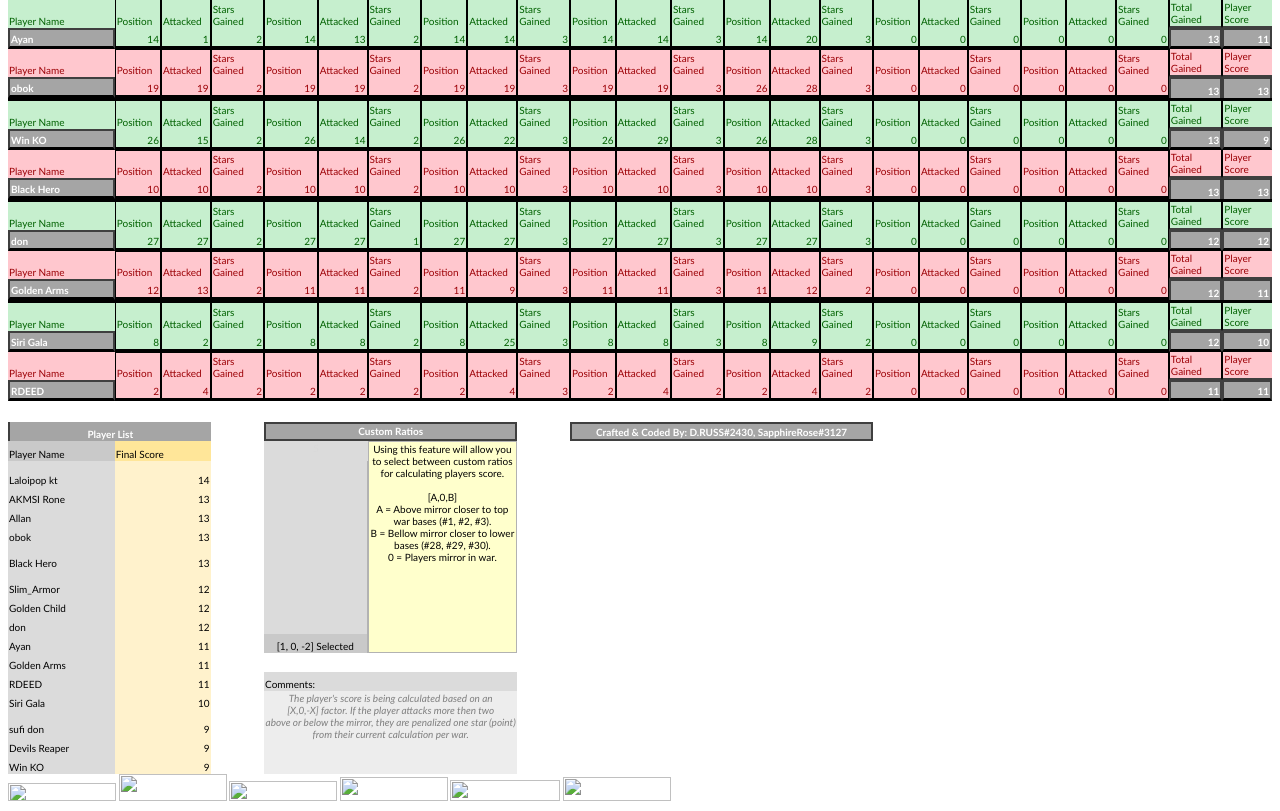
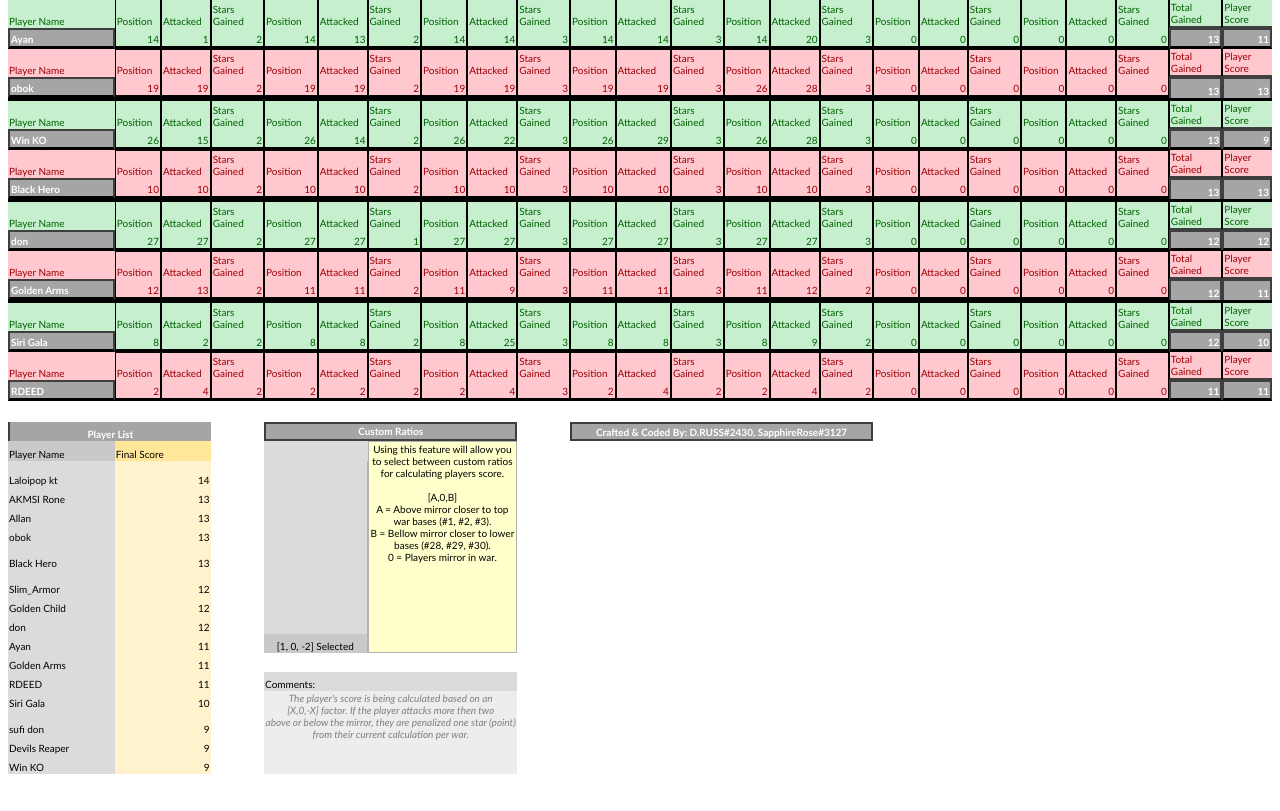
Before and after one commit to RussDev7/True_Chaos-CWL-Logs, a plain HTML site: page #07Feb22-CWLTokens.html in a window 1280 px wide. Shown: the part 384-1195 px from the top of the page. After the commit the page ends 1166 px from the top, so only its background shows below. Drawn offline with Linux system fonts and the light colour scheme.

Commit message:
Update #07Feb22-CWLTokens.html

```diff
--- a/#07Feb22-CWLTokens.html
+++ b/#07Feb22-CWLTokens.html
@@ -1215,12 +1215,6 @@
 		<td align="left" valign=bottom><font color="#000000"><br></font></td>
 	</tr>
 </table>
-<img src="cba5814c87355a70f1229080053a0e64_html_b3a081040ca02208.png" width=108 height=18>
-<img src="cba5814c87355a70f1229080053a0e64_html_fc5398e95ce261ff.png" width=108 height=27>
-<img src="cba5814c87355a70f1229080053a0e64_html_f10dea8ca490aa04.png" width=108 height=20>
-<img src="cba5814c87355a70f1229080053a0e64_html_89b1314c82bdaccd.png" width=108 height=24>
-<img src="cba5814c87355a70f1229080053a0e64_html_45eaed62764e98a7.png" width=110 height=21>
-<img src="cba5814c87355a70f1229080053a0e64_html_54804ba3b81f6c16.png" width=108 height=24>
 <br clear=left>
 <!-- ************************************************************************** -->
 </body>
```
